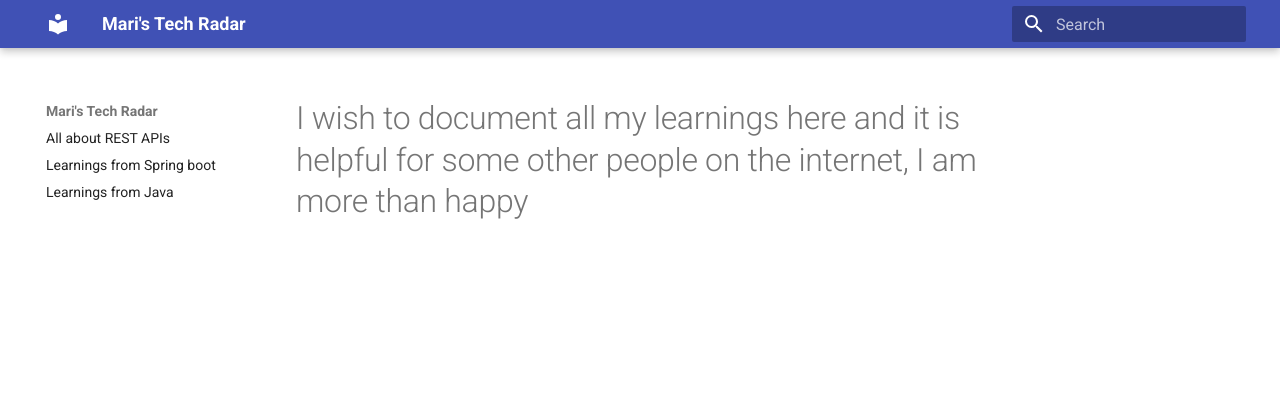
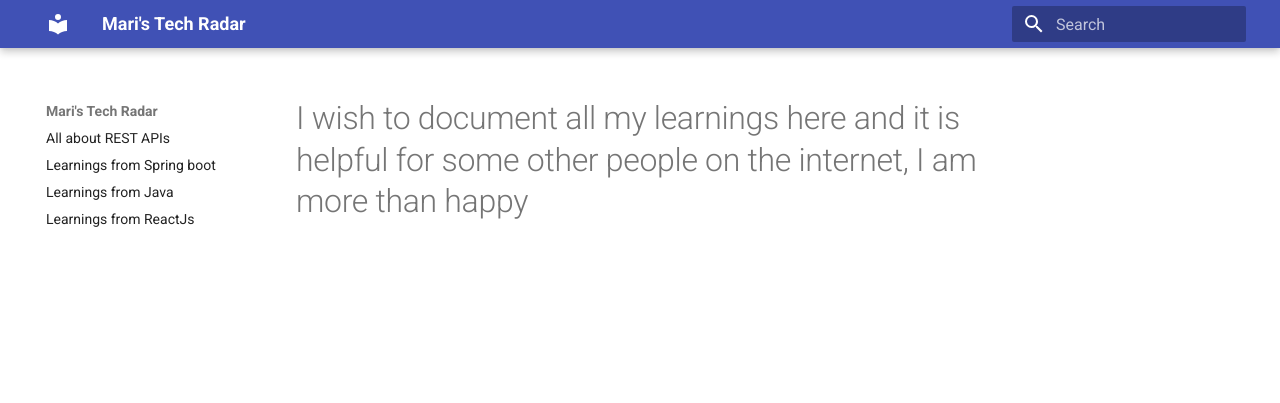
Before and after one commit to Mariselvam/tech-radar, an MkDocs documentation site: the page built from docs/index.md, in a window 1280 px wide. Shown: the top 403 px of the page. Built offline with MkDocs 1.6.1 and Material for MkDocs 9.7.7, drawn with Linux system fonts in a browser that asks for light colours.

Commit message:
adding file for react learning

```diff
--- a/mkdocs.yml
+++ b/mkdocs.yml
@@ -3,5 +3,6 @@ nav:
     - All about REST APIs: all-about-rest-apis.md
     - Learnings from Spring boot: learnings-spring-boot.md
     - Learnings from Java : learnings-java.md
+    - Learnings from ReactJs : learnings-react.md
 theme:
   name: material
```
Also changed, not shown: docs/learnings-react.md (added).
